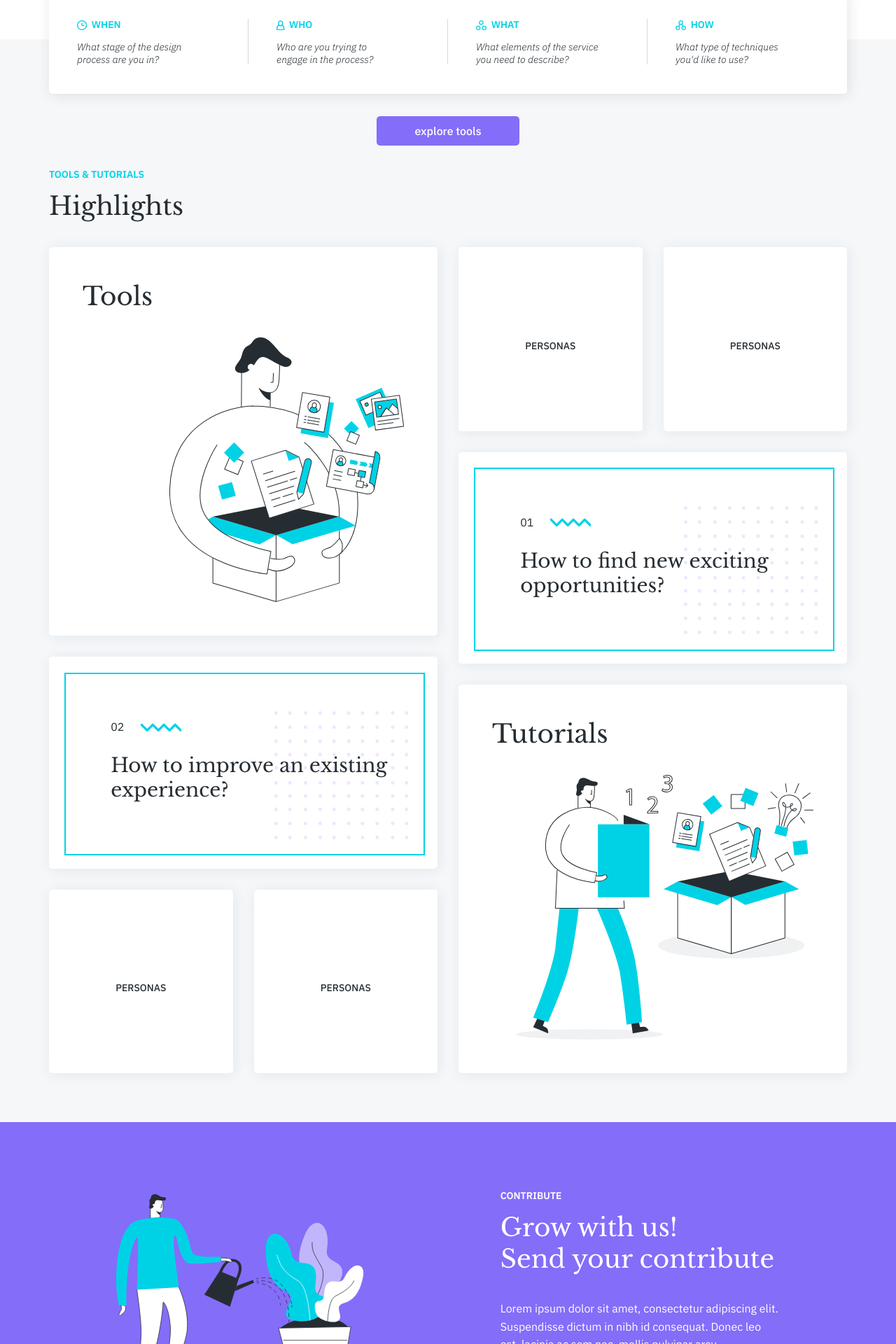
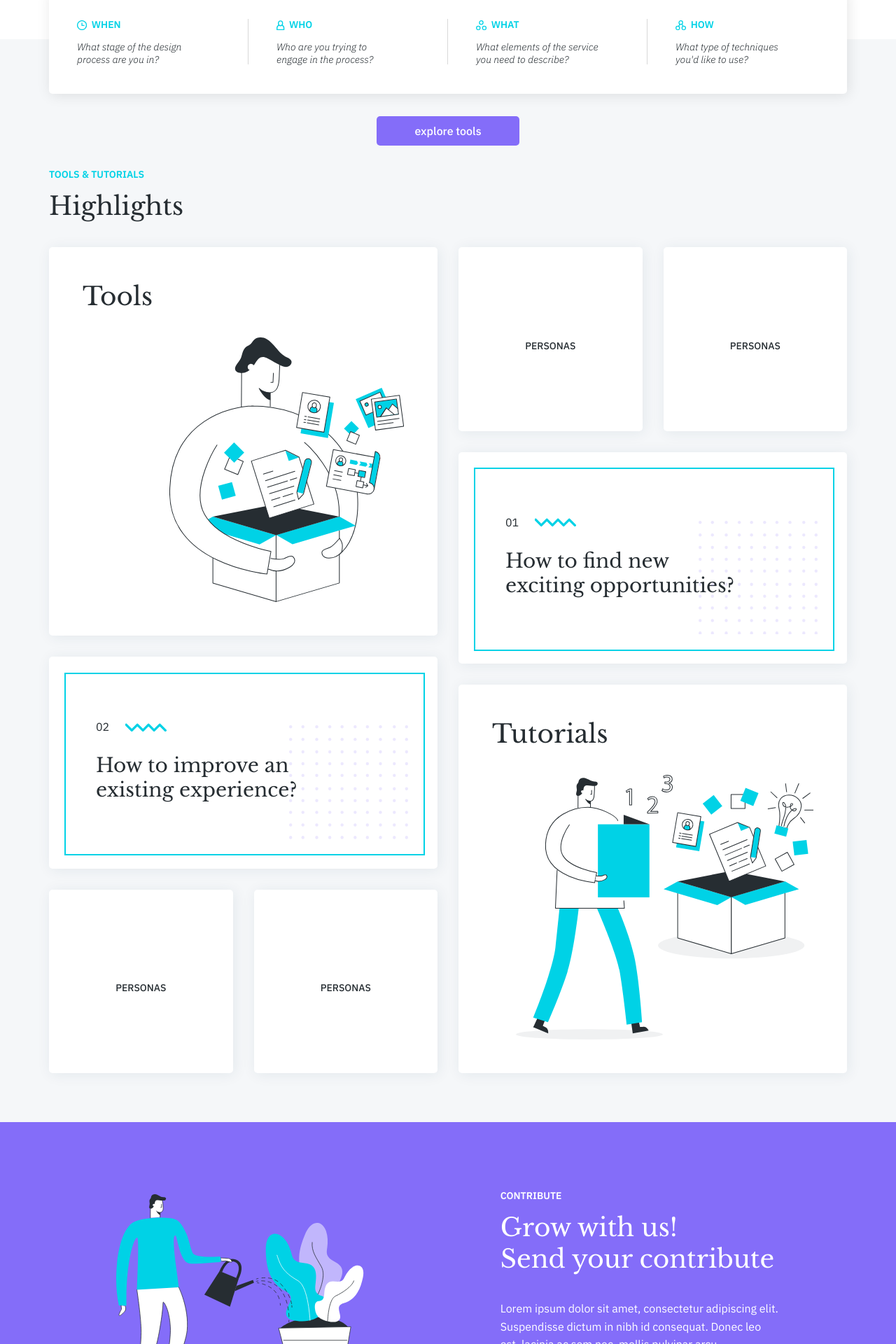
Before and after one commit to service-design-tools/sdt-website, a Jekyll site: the page built from index.html, in a window 1280 px wide. Shown: the part 638-2558 px from the top of the page at 70% size. Built offline with Jekyll 4.4.1, drawn with Linux system fonts in a browser that asks for light colours.

Commit message:
style tutorial index

```diff
--- a/_sass/home/highlights.scss
+++ b/_sass/home/highlights.scss
@@ -82,18 +82,18 @@
 
 .tutorial__card p {
     grid-row: 3 / span 2;
-    grid-column: 4 / span 4;
+    grid-column: 3 / span 2;
     align-self: flex-end;
 }
 
 .tutorial__card h4 {
     grid-row: 5 / span 4;
-    grid-column: 4 / -3;
+    grid-column: 3 / -7;
 }
 
 .tutorial__card .zigzag {
     grid-row: 3 / span 2;
-    grid-column: 6 / span 4;
+    grid-column: 5 / span 4;
     align-self: flex-end;
     height: 0.8rem;
     position: relative;
@@ -101,8 +101,8 @@
 }
 
 .tutorial__card .dotgrid {
-    grid-row: -11 / -2;
-    grid-column: -11 / -2;
+    grid-row: 3 / -2;
+    grid-column: -10 / -2;
     align-self: flex-end;
     opacity: 0.15;
 }
--- a/_sass/tutorials-index/tutorials-index.scss
+++ b/_sass/tutorials-index/tutorials-index.scss
@@ -29,18 +29,18 @@
 
 .tutorial__card p {
     grid-row: 3 / span 2;
-    grid-column: 4 / span 4;
+    grid-column: 3 / span 2;
     align-self: flex-end;
 }
 
 .tutorial__card h4 {
     grid-row: 5 / span 4;
-    grid-column: 4 / -3;
+    grid-column: 3 / -7;
 }
 
 .tutorial__card .zigzag {
     grid-row: 3 / span 2;
-    grid-column: 6 / span 4;
+    grid-column: 5 / span 4;
     align-self: flex-end;
     height: 0.8rem;
     position: relative;
@@ -48,8 +48,13 @@
 }
 
 .tutorial__card .dotgrid {
-    grid-row: -11 / -2;
-    grid-column: -11 / -2;
+    grid-row: 3 / -2;
+    grid-column: -10 / -2;
     align-self: flex-end;
     opacity: 0.15;
 }
+
+.tutorials__gallery > a:nth-child(2n+1) .dotgrid {
+    grid-row: -7 / -2;
+    grid-column: -13 / -3;
+}
```
Also changed, not shown: tutorials.html (+15 -11 lines).
